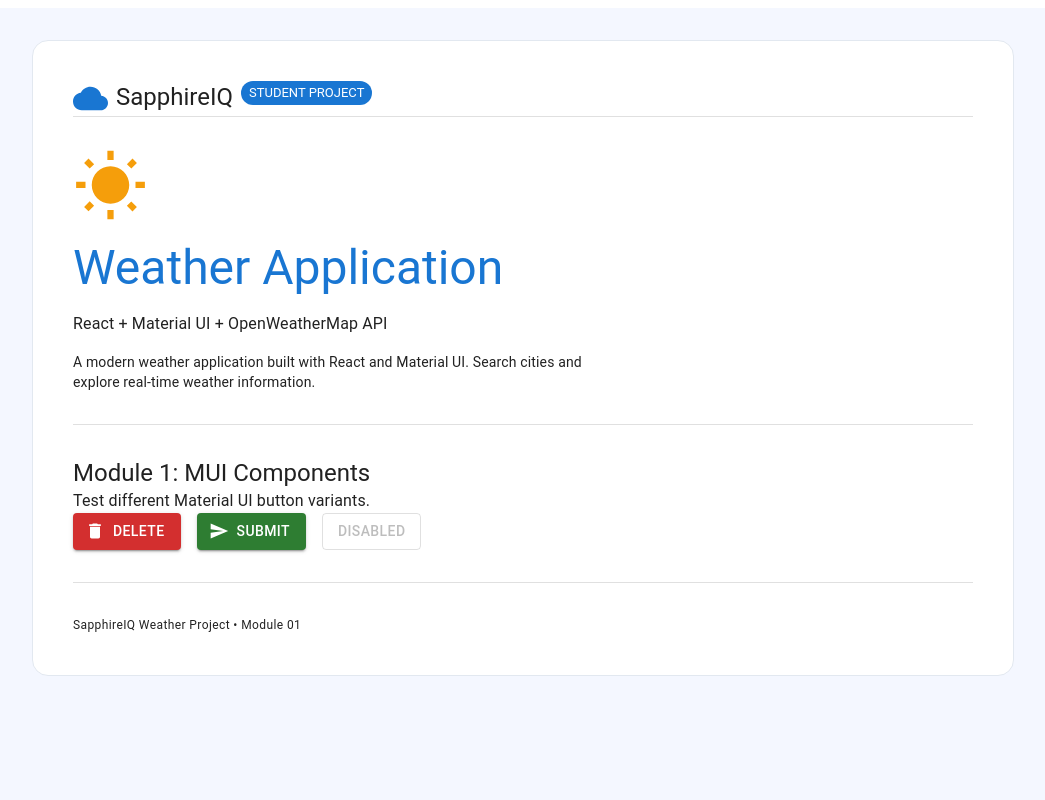
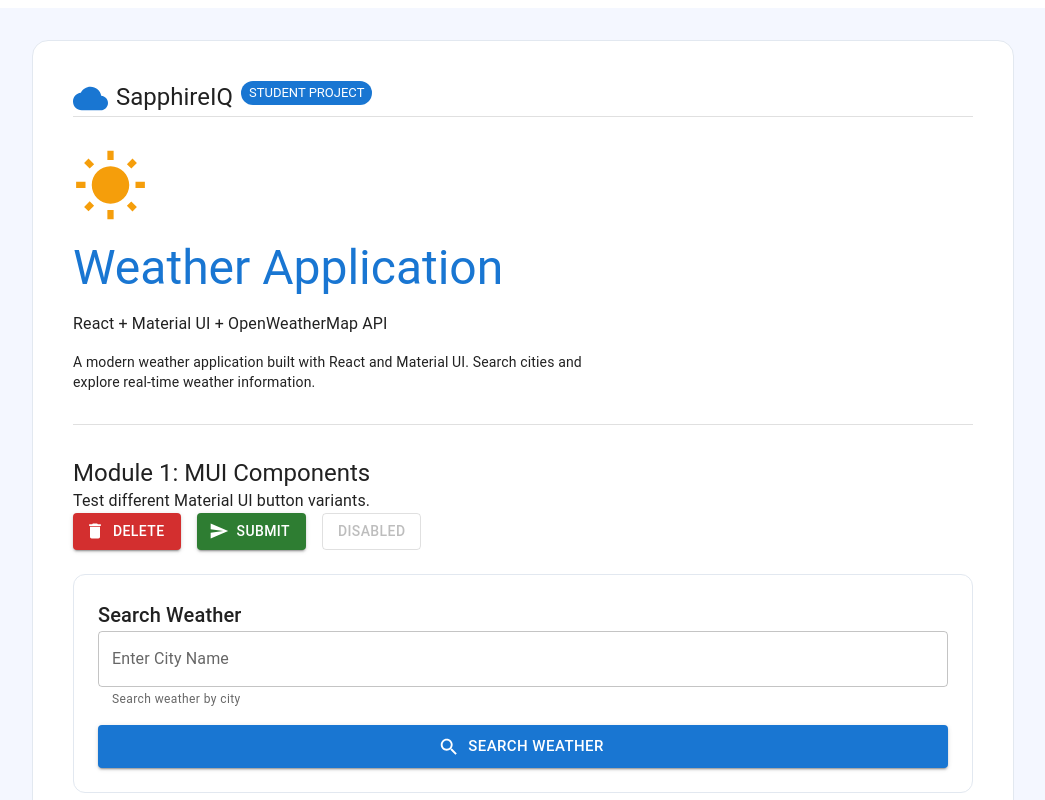
Before and after one commit to rudraism19/Realtime-Weather-App-Sapphire-IQ, a React (Vite) app in the folder sapphireiq-weather/: page / in a window 1280 px wide. Shown: the top 800 px of the page, without its empty margins (117-1162 px from the left). Built offline with nearby package versions, Linux system fonts and the light colour scheme.

Commit message:
module 2

```diff
--- a/sapphireiq-weather/src/App.jsx
+++ b/sapphireiq-weather/src/App.jsx
@@ -1,5 +1,6 @@
 
 import React from "react";
+import SearchBox from "./components/SearchBox";
 
 import {
   Box,
@@ -128,6 +129,9 @@ function App() {
             Disabled
           </Button>
         </Stack>
+        <SearchBox
+         onSearch={(city) => console.log("Searching:", city)}
+              />
 
         <Divider sx={{ my: 4 }} />
 
--- /dev/null
+++ b/sapphireiq-weather/src/components/SearchBox.jsx
@@ -0,0 +1,81 @@
+
+import { useState } from "react";
+
+import {
+  TextField,
+  Button,
+  Paper,
+  Typography,
+  Stack,
+} from "@mui/material";
+
+import SearchIcon from "@mui/icons-material/Search";
+
+export default function SearchBox({ onSearch }) {
+
+  const [city, setCity] = useState("");
+  const [error, setError] = useState("");
+
+  const handleChange = (event) => {
+    setCity(event.target.value);
+
+    if (error) {
+      setError("");
+    }
+  };
+
+  const handleSubmit = (event) => {
+    event.preventDefault();
+
+    const trimmedCity = city.trim();
+
+    if (trimmedCity.length < 2) {
+      setError("Please enter at least 2 characters");
+      return;
+    }
+
+    setError("");
+    onSearch(trimmedCity);
+  };
+
+  return (
+    <Paper
+      elevation={0}
+      sx={{
+        p: 3,
+        mt: 3,
+        borderRadius: 3,
+        border: "1px solid #e2e8f0",
+      }}
+    >
+      <Typography variant="h6" fontWeight="bold" mb={2}>
+        Search Weather
+      </Typography>
+
+      <form onSubmit={handleSubmit}>
+        <Stack spacing={2}>
+
+          <TextField
+            fullWidth
+            label="Enter City Name"
+            placeholder="e.g. Bhopal, Mumbai, Delhi"
+            value={city}
+            onChange={handleChange}
+            error={Boolean(error)}
+            helperText={error || "Search weather by city"}
+          />
+
+          <Button
+            type="submit"
+            variant="contained"
+            startIcon={<SearchIcon />}
+            size="large"
+          >
+            Search Weather
+          </Button>
+
+        </Stack>
+      </form>
+    </Paper>
+  );
+}
```
